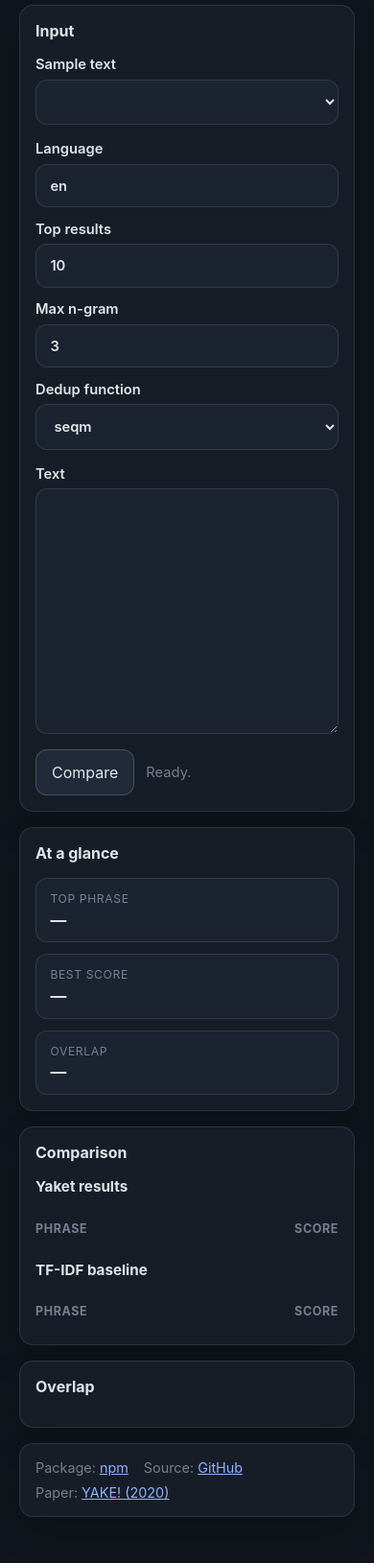
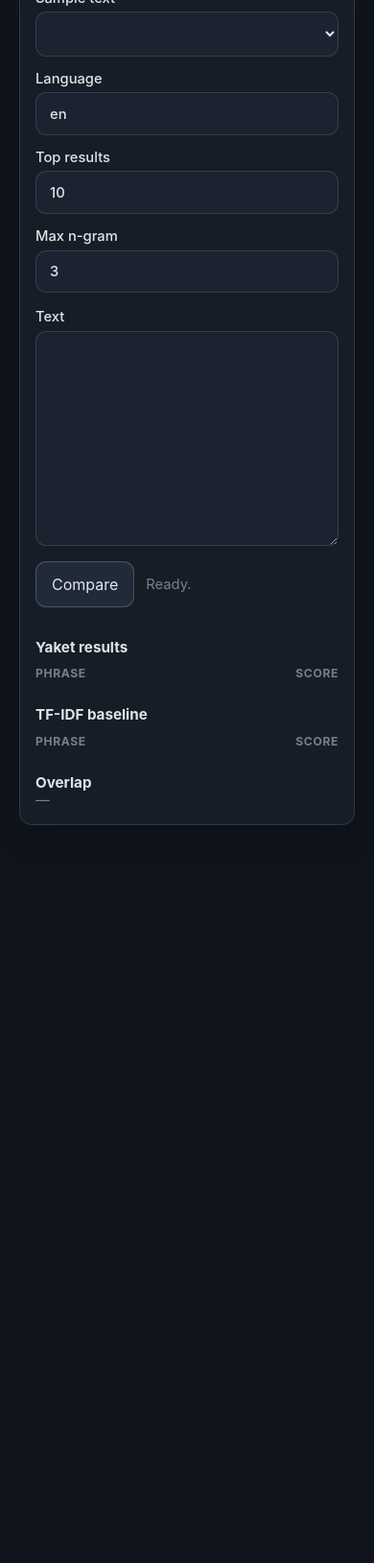
Before and after one commit to adewale/yaket, a website: page demo/index.html in a window 390 px wide. Shown: the part 237-1866 px from the top of the page at 96% size. After the commit the page ends 1137 px from the top, so only its background shows below. Drawn offline with Linux system fonts and the light colour scheme.

Commit message:
Simplify the demo flow and title
This reduces the demo to a clearer Yaket-versus-TF-IDF workflow with a snappier title, fewer controls, and a more obvious read path from input to comparison.

```diff
--- a/demo/index.html
+++ b/demo/index.html
@@ -3,10 +3,10 @@
   <head>
     <meta charset="utf-8" />
     <meta name="viewport" content="width=device-width, initial-scale=1" />
-    <title>Yaket Demo</title>
+    <title>Yaket vs TF-IDF</title>
     <meta
       name="description"
-      content="Interactive browser demo for Yaket, a YAKE-style keyword extraction library for JavaScript and TypeScript runtimes."
+      content="Compare Yaket and TF-IDF on the same text in a minimal browser demo."
     />
     <style>
       :root {
@@ -14,14 +14,14 @@
         font-family: Inter, ui-sans-serif, system-ui, -apple-system, BlinkMacSystemFont, "Segoe UI", sans-serif;
         --bg: #10151d;
         --panel: #171d27;
-        --panel-alt: #1c2330;
-        --line: rgba(205, 214, 231, 0.12);
-        --line-strong: rgba(205, 214, 231, 0.22);
+        --field: #1c2330;
+        --line: rgba(205, 214, 231, 0.14);
+        --line-strong: rgba(205, 214, 231, 0.24);
         --text: rgba(242, 245, 249, 0.92);
         --muted: rgba(196, 205, 220, 0.74);
         --subtle: rgba(163, 174, 193, 0.68);
         --accent: #8fb1ff;
-        --shadow: 0 16px 36px rgba(0, 0, 0, 0.18);
+        --shadow: 0 16px 36px rgba(0, 0, 0, 0.16);
       }
 
       * {
@@ -36,55 +36,43 @@
       }
 
       main {
-        max-width: 980px;
+        max-width: 900px;
         margin: 0 auto;
-        padding: 2rem max(20px, 4vw) 3rem;
+        padding: 1.5rem max(20px, 4vw) 2.5rem;
       }
 
       h1,
       h2,
-      h3,
-      p,
-      dl {
+      p {
         margin: 0;
       }
 
       h1 {
-        font-size: clamp(2rem, 5vw, 3rem);
-        line-height: 1.05;
-        letter-spacing: -0.03em;
+        font-size: clamp(1.8rem, 4vw, 2.4rem);
+        font-weight: 650;
+        letter-spacing: -0.02em;
       }
 
       h2 {
-        font-size: 1rem;
-        font-weight: 650;
-      }
-
-      h3 {
         font-size: 0.95rem;
         font-weight: 650;
       }
 
       .intro {
         display: grid;
-        gap: 0.85rem;
-        margin-bottom: 1.5rem;
+        gap: 0.6rem;
+        margin-bottom: 1rem;
       }
 
       .intro p {
-        max-width: 68ch;
+        max-width: 70ch;
         color: var(--muted);
-        line-height: 1.65;
-      }
-
-      .layout {
-        display: grid;
-        gap: 1rem;
+        line-height: 1.55;
       }
 
       .panel {
         border: 1px solid var(--line);
-        border-radius: 0.9rem;
+        border-radius: 0.85rem;
         background: var(--panel);
         box-shadow: var(--shadow);
         padding: 1rem;
@@ -93,11 +81,6 @@
       .stack {
         display: grid;
         gap: 1rem;
-      }
-
-      .muted {
-        color: var(--muted);
-        line-height: 1.6;
       }
 
       form {
@@ -113,10 +96,9 @@
 
       label {
         display: grid;
-        gap: 0.4rem;
-        color: var(--text);
+        gap: 0.35rem;
         font-size: 0.92rem;
-        font-weight: 600;
+        font-weight: 550;
       }
 
       input,
@@ -130,17 +112,17 @@
       select,
       textarea {
         width: 100%;
-        border-radius: 0.75rem;
+        border-radius: 0.7rem;
         border: 1px solid var(--line);
-        background: var(--panel-alt);
+        background: var(--field);
         color: var(--text);
-        padding: 0.8rem 0.9rem;
+        padding: 0.78rem 0.88rem;
       }
 
       textarea {
-        min-height: 16rem;
+        min-height: 14rem;
         resize: vertical;
-        line-height: 1.6;
+        line-height: 1.55;
       }
 
       input:focus,
@@ -160,14 +142,14 @@
 
       .actions {
         display: flex;
-        flex-wrap: wrap;
         align-items: center;
         gap: 0.75rem;
+        flex-wrap: wrap;
       }
 
       button {
         border: 1px solid var(--line-strong);
-        border-radius: 0.75rem;
+        border-radius: 0.7rem;
         background: #202a39;
         color: var(--text);
         cursor: pointer;
@@ -185,36 +167,11 @@
         font-size: 0.92rem;
       }
 
-      .comparison {
+      .results {
         display: grid;
         grid-template-columns: repeat(2, minmax(0, 1fr));
         gap: 1rem;
-      }
-
-      .metric-grid {
-        display: grid;
-        grid-template-columns: repeat(3, minmax(0, 1fr));
-        gap: 0.75rem;
-      }
-
-      .metric {
-        border: 1px solid var(--line);
-        border-radius: 0.75rem;
-        background: var(--panel-alt);
-        padding: 0.8rem 0.9rem;
-      }
-
-      .metric dt {
-        color: var(--subtle);
-        font-size: 0.76rem;
-        letter-spacing: 0.05em;
-        text-transform: uppercase;
-      }
-
-      .metric dd {
-        margin: 0.3rem 0 0;
-        font-size: 1.05rem;
-        font-weight: 700;
+        margin-top: 1rem;
       }
 
       table {
@@ -232,7 +189,7 @@
       th {
         border-top: 0;
         color: var(--subtle);
-        font-size: 0.78rem;
+        font-size: 0.76rem;
         font-weight: 700;
         letter-spacing: 0.05em;
         text-align: left;
@@ -250,51 +207,15 @@
 
       .result-meta {
         display: block;
-        margin-top: 0.2rem;
+        margin-top: 0.18rem;
         color: var(--subtle);
-        font-size: 0.82rem;
+        font-size: 0.8rem;
       }
 
-      .overlap {
-        display: flex;
-        flex-wrap: wrap;
-        gap: 0.5rem;
-      }
-
-      .pill {
-        border-radius: 999px;
-        background: rgba(143, 177, 255, 0.14);
-        padding: 0.42rem 0.72rem;
-      }
-
-      .footer {
-        display: flex;
-        flex-wrap: wrap;
-        gap: 0.6rem 1rem;
-        color: var(--subtle);
-        font-size: 0.9rem;
-      }
-
-      a {
-        color: var(--accent);
-      }
-
-      @media (max-width: 820px) {
+      @media (max-width: 760px) {
         .controls,
-        .comparison,
-        .metric-grid {
+        .results {
           grid-template-columns: 1fr;
-        }
-      }
-
-      @media (prefers-reduced-motion: reduce) {
-        *,
-        *::before,
-        *::after {
-          animation-duration: 0.01ms !important;
-          animation-iteration-count: 1 !important;
-          scroll-behavior: auto !important;
-          transition-duration: 0.01ms !important;
         }
       }
     </style>
@@ -302,23 +223,19 @@
   <body>
     <main>
       <section class="intro">
-        <h1>Compare Yaket and TF-IDF on the same text.</h1>
+        <h1>Yaket vs TF-IDF</h1>
         <p>
-          Yaket is a TypeScript port of YAKE for <strong>Single-document</strong> keyword extraction.
-          It uses <strong>Local statistical features</strong> and needs <strong>No training corpus</strong>.
-          Lower score means more relevant.
+          Compare Yaket and TF-IDF on the same text. Yaket is <strong>Single-document</strong>, uses
+          <strong>Local statistical features</strong>, and needs <strong>No training corpus</strong>. Lower Yaket score means more relevant.
         </p>
       </section>
 
-      <section class="layout">
       <section class="panel stack">
-          <h2>Input</h2>
         <form id="controls" onsubmit="return false;">
+          <div class="controls">
             <label for="sample">Sample text
               <select id="sample"></select>
             </label>
-
-            <div class="controls">
             <label for="language">Language
               <input id="language" value="en" autocomplete="off" />
             </label>
@@ -327,13 +244,6 @@
             </label>
             <label for="ngram">Max n-gram
               <input id="ngram" type="number" min="1" value="3" />
-              </label>
-              <label for="dedupFunc">Dedup function
-                <select id="dedupFunc">
-                  <option value="seqm">seqm</option>
-                  <option value="levs">levs</option>
-                  <option value="jaro">jaro</option>
-                </select>
             </label>
           </div>
 
@@ -346,60 +256,32 @@
             <span class="status" id="status">Ready.</span>
           </div>
         </form>
-        </section>
 
-        <section class="panel stack">
-          <h2>At a glance</h2>
-          <dl class="metric-grid">
-            <div class="metric">
-              <dt>Top phrase</dt>
-              <dd id="top-keyword">—</dd>
-            </div>
-            <div class="metric">
-              <dt>Best score</dt>
-              <dd id="best-score">—</dd>
-            </div>
-            <div class="metric">
-              <dt>Overlap</dt>
-              <dd id="overlap-count">—</dd>
-            </div>
-          </dl>
-        </section>
-
-        <section class="panel stack">
-          <h2>Comparison</h2>
-          <div class="comparison">
-            <div class="stack">
-              <h3>Yaket results</h3>
+        <div class="results">
+          <section>
+            <h2>Yaket results</h2>
             <table>
               <thead>
                 <tr><th>Phrase</th><th>Score</th></tr>
               </thead>
               <tbody id="yaket-results"></tbody>
             </table>
-            </div>
+          </section>
 
-            <div class="stack">
-              <h3>TF-IDF baseline</h3>
+          <section>
+            <h2>TF-IDF baseline</h2>
             <table>
               <thead>
                 <tr><th>Phrase</th><th>Score</th></tr>
               </thead>
               <tbody id="tfidf-results"></tbody>
             </table>
+          </section>
         </div>
-          </div>
-        </section>
 
-        <section class="panel stack">
+        <section>
           <h2>Overlap</h2>
-          <div class="overlap" id="overlap"></div>
-        </section>
-
-        <section class="panel footer">
-          <span>Package: <a href="https://www.npmjs.com/package/@ade_oshineye/yaket">npm</a></span>
-          <span>Source: <a href="https://github.com/adewale/yaket">GitHub</a></span>
-          <span>Paper: <a href="https://doi.org/10.1016/j.ins.2019.09.013">YAKE! (2020)</a></span>
+          <div class="status" id="overlap">—</div>
         </section>
       </section>
     </main>
@@ -414,7 +296,6 @@
           language: "en",
           ngram: 3,
           top: 10,
-          dedupFunc: "seqm",
           text: `We present a lightweight keyword extraction method for single documents based on multiple local statistical features. The method combines term frequency, sentence position, spread, casing patterns, and term co-occurrence to rank both single-word and multi-word candidates without using an external corpus or supervised training data. Experimental results on benchmark datasets show strong overlap with reference YAKE outputs while remaining practical for browser and edge runtimes.`
         },
         {
@@ -423,7 +304,6 @@
           language: "en",
           ngram: 3,
           top: 10,
-          dedupFunc: "seqm",
           text: `Google is acquiring data science community Kaggle. Sources tell us that Google is acquiring Kaggle, a platform that hosts data science and machine learning competitions. Details about the transaction remain somewhat vague, but the acquisition would give Google access to one of the largest communities of practicing data scientists and machine learning competitors.`
         },
         {
@@ -432,7 +312,6 @@
           language: "en",
           ngram: 3,
           top: 10,
-          dedupFunc: "seqm",
           text: `Consumer AI is being absorbed by platforms. Enterprise AI converges around a few vendors. Vertical AI is the third path. If consumer gets absorbed by incumbents and enterprise consolidates around platforms, vertical AI carves out domain-specific value. The APIs become commodities. Meta just acqui-hired both Gizmo and Dreamer. Karpathy's software model evolves. The ecosystem grows through network effects.`
         },
         {
@@ -441,7 +320,6 @@
           language: "en",
           ngram: 2,
           top: 10,
-          dedupFunc: "levs",
           text: `The indexing service creates hybrid retrieval metadata for each chunk. It stores BM25 text fields, dense embeddings, chunk-level filters, and weighted keywords. Incremental reindexing reuses previous vectors, but always refreshes keyword metadata so search results stay explainable and debuggable.`
         }
       ];
@@ -451,11 +329,7 @@
       const language = document.getElementById("language");
       const top = document.getElementById("top");
       const ngram = document.getElementById("ngram");
-      const dedupFunc = document.getElementById("dedupFunc");
       const status = document.getElementById("status");
-      const topKeyword = document.getElementById("top-keyword");
-      const bestScore = document.getElementById("best-score");
-      const overlapCount = document.getElementById("overlap-count");
       const yaketResults = document.getElementById("yaket-results");
       const tfidfResults = document.getElementById("tfidf-results");
       const overlap = document.getElementById("overlap");
@@ -477,7 +351,6 @@
         language.value = current.language;
         ngram.value = String(current.ngram);
         top.value = String(current.top);
-        dedupFunc.value = current.dedupFunc;
         render();
       }
 
@@ -555,7 +428,6 @@
           language: lang,
           top: topK,
           n: maxNgram,
-          dedupFunc: dedupFunc.value,
         });
 
         const stopwords = loadStopwords(lang);
@@ -563,18 +435,9 @@
         const tfidf = extractTfidf(text, corpus, stopwords, maxNgram, topK);
         const shared = tfidf.map((item) => item.keyword).filter((keyword) => yaket.some((result) => result.normalizedKeyword === keyword));
 
-        topKeyword.textContent = yaket[0]?.keyword ?? "—";
-        bestScore.textContent = yaket[0] ? yaket[0].score.toFixed(6) : "—";
-        overlapCount.textContent = `${shared.length}/${Math.min(topK, yaket.length)}`;
-
         renderRows(yaketResults, yaket, (row) => `${row.occurrences} occurrences · ${row.sentenceIds.length} sentence spread`);
         renderRows(tfidfResults, tfidf);
-
-        overlap.replaceChildren(...(shared.length > 0
-          ? shared.map((keyword) => Object.assign(document.createElement("span"), { className: "pill", textContent: keyword }))
-          : [Object.assign(document.createElement("span"), { className: "pill", textContent: "No overlap in the current top results" })]
-        ));
-
+        overlap.textContent = shared.length > 0 ? shared.join(", ") : "No overlap in the current top results";
         status.textContent = `${yaket.length} Yaket keyphrases and ${tfidf.length} TF-IDF phrases compared. Lower score means more relevant.`;
       }
 
```
Lines whose indentation alone changed are shown as unchanged.
